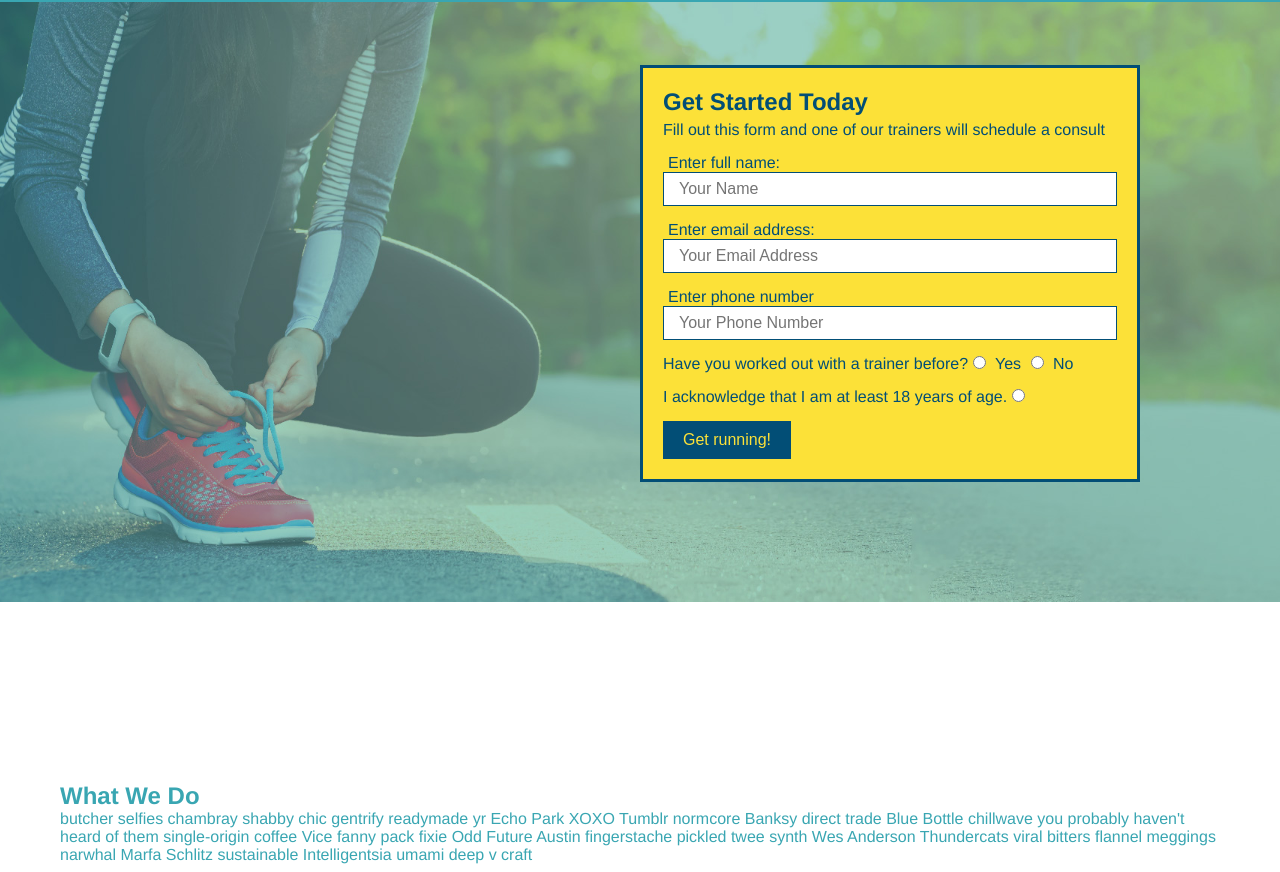
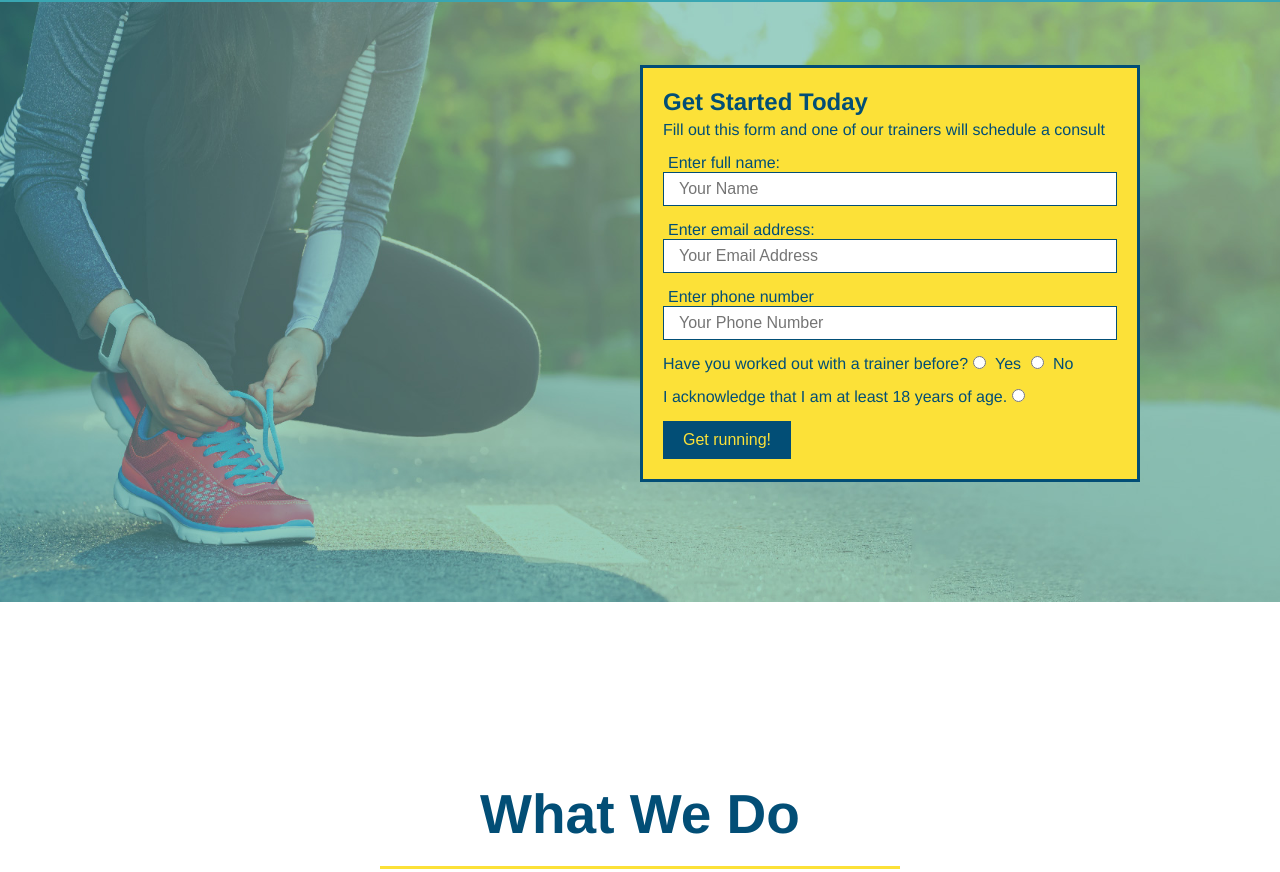
Before and after one commit to RynMrphy18/run-buddy, a plain HTML site: page assets/css/index.html in a window 1280 px wide. Shown: the part 80-952 px from the top of the page. Drawn offline with Linux system fonts and the light colour scheme.

Commit message:
style what-we-do

```diff
--- a/assets/css/index.html
+++ b/assets/css/index.html
@@ -75,7 +75,7 @@
         </section>
 
         <!-- "what we do" section -->
-        <section id="what-we-do">
+        <section id="what-we-do" class="intro">
             <h2>What We Do</h2>
             <p>butcher selfies chambray shabby chic gentrify readymade yr Echo Park XOXO Tumblr normcore Banksy direct trade Blue Bottle chillwave you probably haven't heard of them single-origin coffee Vice fanny pack fixie Odd Future Austin fingerstache pickled twee synth Wes Anderson Thundercats viral bitters flannel meggings narwhal Marfa Schlitz sustainable Intelligentsia umami deep v craft</p>
         </section>
--- a/assets/css/style.css
+++ b/assets/css/style.css
@@ -119,3 +119,25 @@ section {
   padding: 10px 20px;
   font-size: 16px;
 }
+
+.intro {
+  text-align: center;
+}
+
+.intro h2 {
+  font-size: 55px;
+  color: #024e76;
+  margin-bottom: 35px;
+  padding: 0 100px 20px 100px;
+  border-bottom: 3px solid;
+  border-color: #fce138;
+  display:inline-block;
+}
+
+.intro p {
+  line-height: 1.7;
+  color: #39a6b2;
+  width: 80%;
+  font-size: 20px;
+  margin: 0 auto
+}
```
